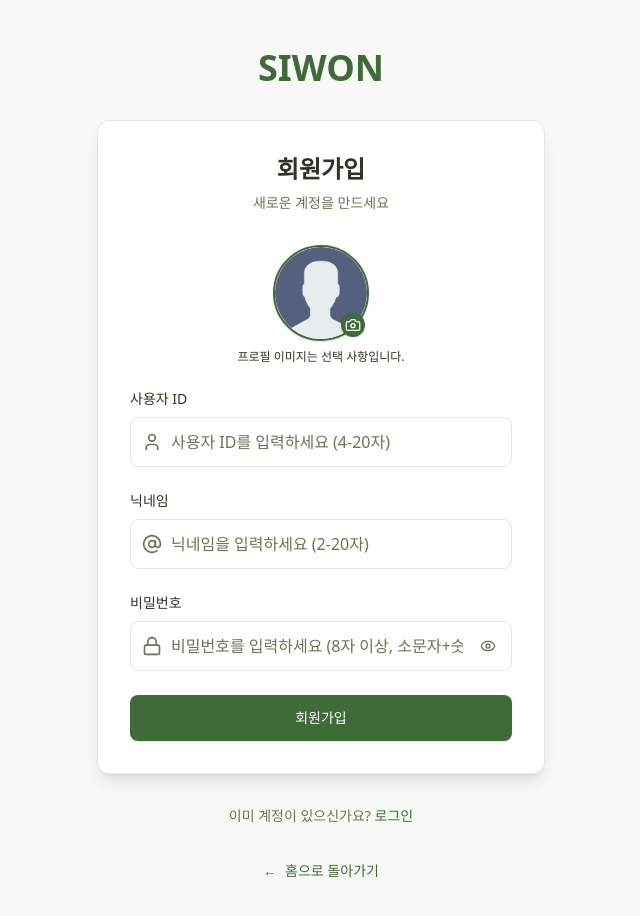
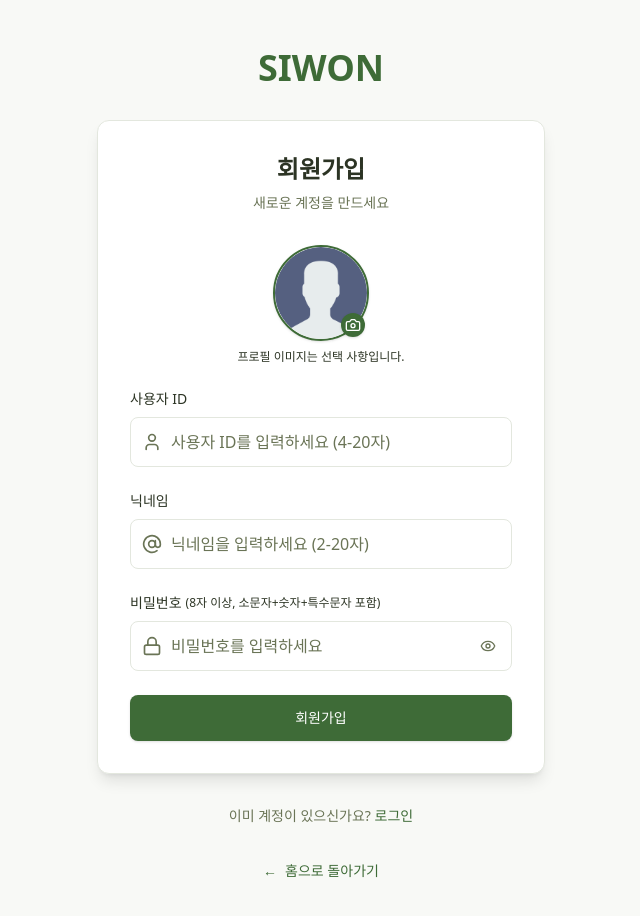
Before and after one commit to mynameisleesiwon/portfolio-project, a React (Vite) app in the folder frontend/: page /auth/signup in a window 1280 px wide. Shown: the top 916 px of the page, without its empty margins (319-959 px from the left). Built offline with nearby package versions, Linux system fonts and the light colour scheme; no server answers.

Commit message:
UI 개선: 회원가입 폼 비밀번호 필드 도움말 텍스트 추가

```diff
--- a/frontend/src/components/Auth/SignUpForm.tsx
+++ b/frontend/src/components/Auth/SignUpForm.tsx
@@ -174,9 +174,12 @@ const SignUpForm = () => {
       <div>
         <label
           htmlFor="password"
-          className="block text-sm font-medium text-text mb-2"
+          className="flex items-center text-sm font-medium text-text mb-2"
         >
           비밀번호
+          <span className="text-xs text-muted-foreground font-normal ml-1">
+            (8자 이상, 소문자+숫자+특수문자 포함)
+          </span>
         </label>
         <div className="relative">
           <Lock className="absolute left-3 top-1/2 transform -translate-y-1/2 w-5 h-5 text-text-muted" />
@@ -189,7 +192,7 @@ const SignUpForm = () => {
             required
             autoComplete="off"
             className="w-full pl-10 pr-12 py-3 border border-border rounded-lg bg-card text-text placeholder-text-muted focus:outline-none focus:ring-2 focus:ring-primary focus:border-transparent transition-all"
-            placeholder="비밀번호를 입력하세요 (8자 이상, 소문자+숫자+특수문자 포함)"
+            placeholder="비밀번호를 입력하세요"
             disabled={isLoading}
           />
           <button
```
